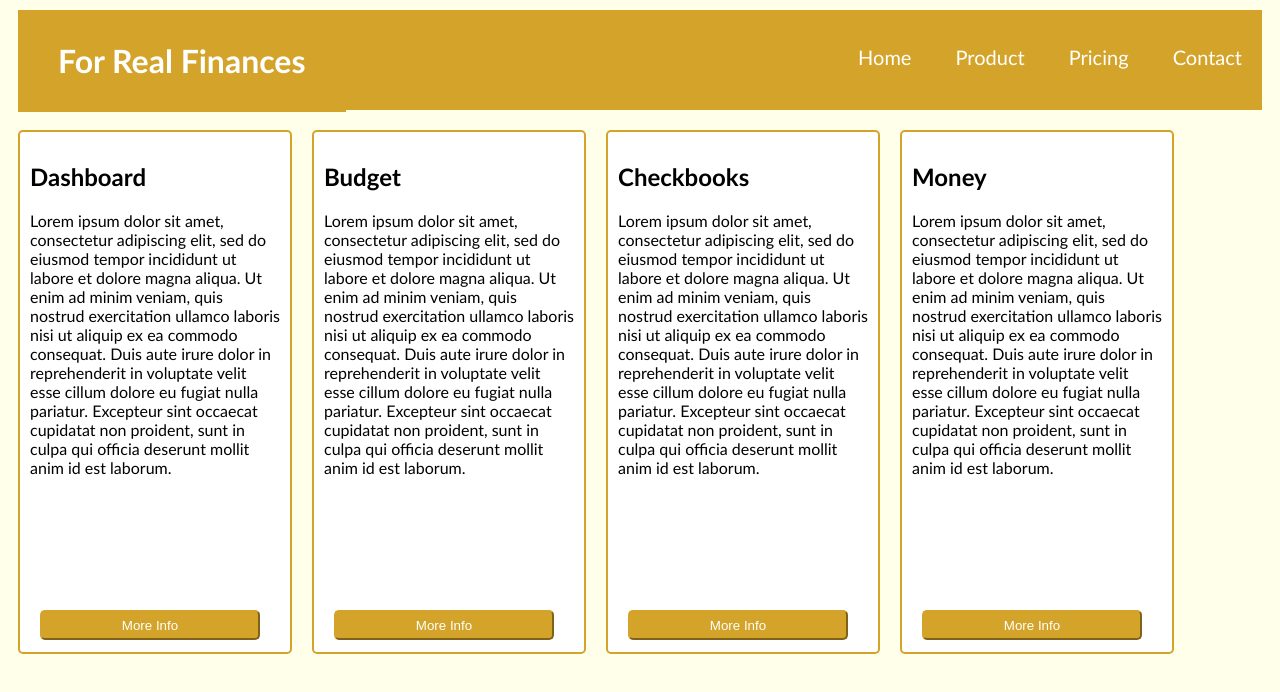
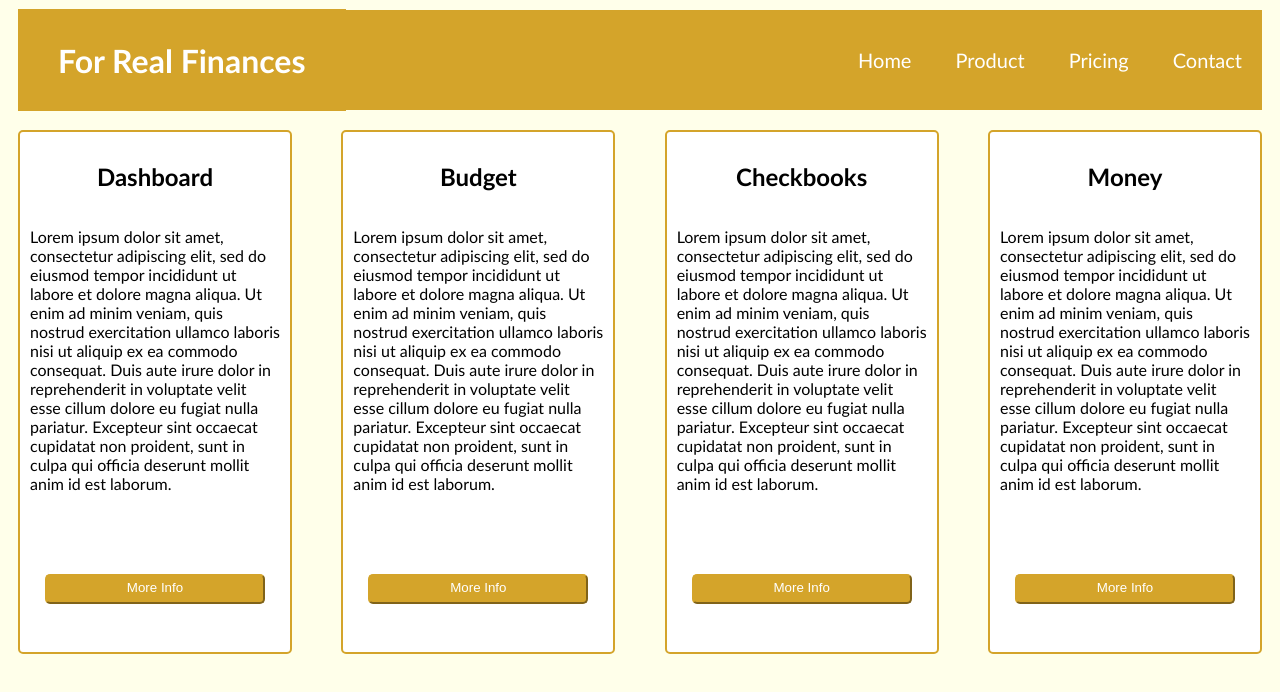
Before and after one commit to aydenlorenn/CSS-Positioning, a plain HTML site: page index.html in a window 1280 px wide. Drawn offline with Linux system fonts and the light colour scheme.

Commit message:
removed floats and used flex boxes

```diff
--- a/index.html
+++ b/index.html
@@ -2,9 +2,11 @@
 <html>
 <head>
     <link rel="stylesheet" href="main.css" lang="en">
+    <title>For Real Finances</title>
 </head>
 <body>
     <div class="navbar-container">
+
         <div class="company-name">
         <h1>For Real Finances</h1>
         </div>
@@ -20,24 +22,24 @@
 
         <h2>Dashboard</h2>
         <p>Lorem ipsum dolor sit amet, consectetur adipiscing elit, sed do eiusmod tempor incididunt ut labore et dolore magna aliqua. Ut enim ad minim veniam, quis nostrud exercitation ullamco laboris nisi ut aliquip ex ea commodo consequat. Duis aute irure dolor in reprehenderit in voluptate velit esse cillum dolore eu fugiat nulla pariatur. Excepteur sint occaecat cupidatat non proident, sunt in culpa qui officia deserunt mollit anim id est laborum.</p>
-        <button id="button" type="button">More Info</button>
+        <button type="button">More Info</button>
     </div>
     <div class="budget">
         <h2>Budget</h2>
         <p>Lorem ipsum dolor sit amet, consectetur adipiscing elit, sed do eiusmod tempor incididunt ut labore et dolore magna aliqua. Ut enim ad minim veniam, quis nostrud exercitation ullamco laboris nisi ut aliquip ex ea commodo consequat. Duis aute irure dolor in reprehenderit in voluptate velit esse cillum dolore eu fugiat nulla pariatur. Excepteur sint occaecat cupidatat non proident, sunt in culpa qui officia deserunt mollit anim id est laborum.</p>
-        <button id="button" type="button">More Info</button>
+        <button type="button">More Info</button>
     </div>
     <div class="checkbooks">
         <h2>Checkbooks</h2>
         <p>Lorem ipsum dolor sit amet, consectetur adipiscing elit, sed do eiusmod tempor incididunt ut labore et dolore magna aliqua. Ut enim ad minim veniam, quis nostrud exercitation ullamco laboris nisi ut aliquip ex ea commodo consequat. Duis aute irure dolor in reprehenderit in voluptate velit esse cillum dolore eu fugiat nulla pariatur. Excepteur sint occaecat cupidatat non proident, sunt in culpa qui officia deserunt mollit anim id est laborum.</p>
 
-        <button id="button" type="button">More Info</button>
+        <button type="button">More Info</button>
 
     </div>
     <div class="money">
         <h2>Money</h2>
         <p>Lorem ipsum dolor sit amet, consectetur adipiscing elit, sed do eiusmod tempor incididunt ut labore et dolore magna aliqua. Ut enim ad minim veniam, quis nostrud exercitation ullamco laboris nisi ut aliquip ex ea commodo consequat. Duis aute irure dolor in reprehenderit in voluptate velit esse cillum dolore eu fugiat nulla pariatur. Excepteur sint occaecat cupidatat non proident, sunt in culpa qui officia deserunt mollit anim id est laborum.</p>
-        <button id="button" type="button">More Info</button>
+        <button type="button">More Info</button>
     </div>
 </div>
     </body>
--- a/main.css
+++ b/main.css
@@ -2,14 +2,13 @@
     background-color: rgb(212, 164, 42);
     color: white;
     padding: 10px 40px;
-    position: absolute;
-
 }
 .navbar {
     background-color: rgb(212, 164, 42);
-    position: relative;
-    float: right;
-    padding-top: 35px;
+}
+h2 {
+    display: flex;
+    justify-content: center;
 }
 a {
     color: white;
@@ -21,18 +20,20 @@ a {
     background-color: rgb(212, 164, 42);
     height: 100px;
     margin: 10px;
+    display: flex;
+    align-items: center;
+    justify-content: space-between;
 }
 .dashboard {
-
     border: solid 2px rgb(212, 164, 42);
     border-radius: 5px;
     padding: 10px;
     margin: 10px;
     background-color: white;
-    float: left;
     width: 250px;
     height: 500px;
-
+    display: flex;
+    flex-direction: column;
 }
 .budget {
     border: solid 2px rgb(212, 164, 42);
@@ -40,9 +41,10 @@ a {
     padding: 10px;
     margin: 10px;
     background-color: white;
-    float: left;
     width: 250px;
     height: 500px;
+    display: flex;
+    flex-direction: column;
 }
 .checkbooks {
     border: solid 2px rgb(212, 164, 42);
@@ -50,9 +52,10 @@ a {
     padding: 10px;
     margin: 10px;
     background-color: white;
-    float: left;
     width: 250px;
     height: 500px;
+    display: flex;
+    flex-direction: column;
 }
 .money {
     border: solid 2px rgb(212, 164, 42);
@@ -60,33 +63,36 @@ a {
     padding: 10px;
     margin: 10px;
     background-color: white;
-    float: left;
     width: 250px;
     height: 500px;
-
+    display: flex;
+    flex-direction: column;
 }
 .main-container {
-
-
+    display: flex;
+    justify-content: space-between;
+    flex-direction: row;
 }
 body {
     font-family: 'Trebuchet MS', 'Lucida Sans Unicode', 'Lucida Grande', 'Lucida Sans', Arial, sans-serif;
     background-color: rgb(255, 255, 234);
 }
-#button {
-    margin: 10px;
-    padding: 5px;
-    color: white;
-
-    float: right;
-    position: absolute;
-    top: 75%;
+div p {
+    display: flex;
+    align-self: center;
+    font-size: 16px;
 }
 button {
+    color: white;
     background-color: rgb(212, 164, 42);
     border-color: rgb(212, 164, 42);
     border-radius: 5px;
     height: 30px;
     width: 220px;
-
+    margin-top: 65px;
+    padding-top: 4px;
+    display: flex;
+    flex-direction: row;
+    align-self: center;
+    justify-content: center;
 }
```
